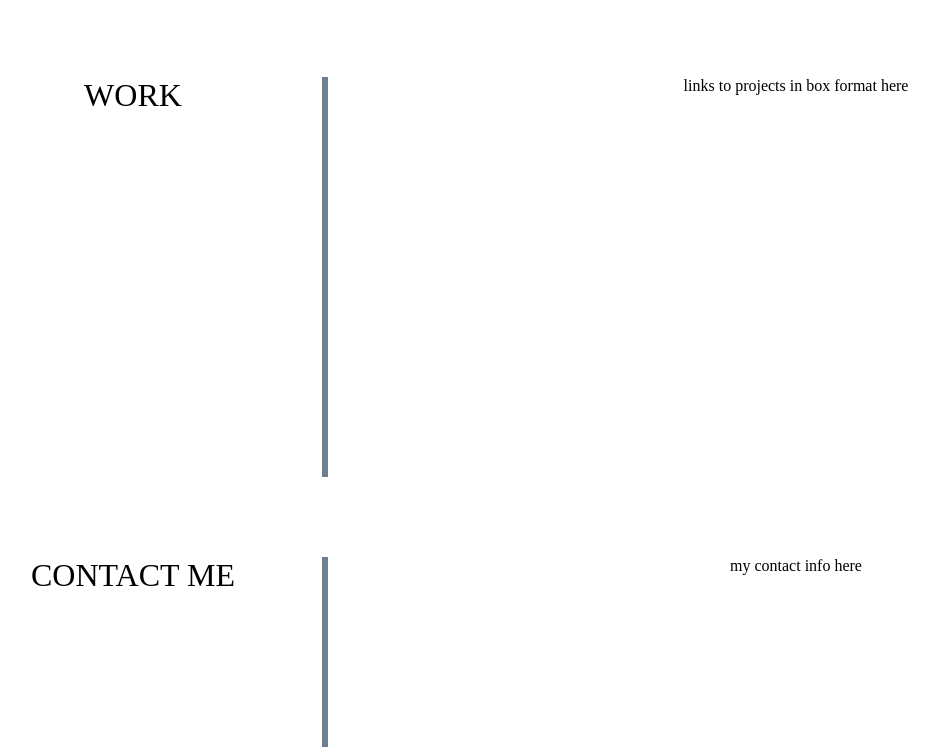
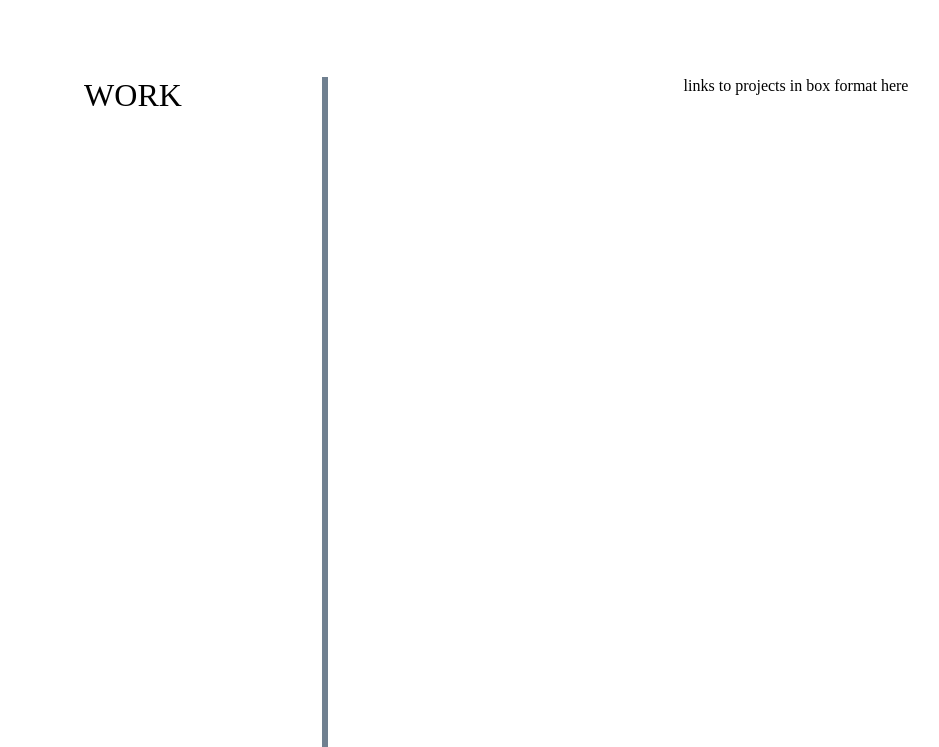
Before and after one commit to jrapich/jrapich-portfolio, a plain HTML site: page index.html in a window 1280 px wide. Shown: the part 693-1440 px from the top of the page, without its empty margins (56-995 px from the left). Drawn offline with Linux system fonts and the light colour scheme.

Commit message:
made works section double the height

```diff
--- a/assets/css/style.css
+++ b/assets/css/style.css
@@ -55,6 +55,16 @@ main section {
     align-items: center;
 }
 
+#work {
+    width: 100%;
+    height: 800px;
+    margin-left: 20px;
+    padding-left: 20px;
+    margin-bottom: 80px;
+    display: flex;
+    flex-direction: column;
+}
+
 aside {
     width: 30%;
     display: flex;
@@ -71,6 +81,10 @@ aside section {
     margin-bottom: 80px;
 }
 
+#workaside {
+    height:800px;
+}
+
 aside section p {
     font-size: 200%;
     display: flex;
--- a/index.html
+++ b/index.html
@@ -28,12 +28,12 @@
         <h4>Cool Subtitle Here!</h4>
     </section>
 
-    <main class="main">
+    <main>
         <section id="aboutMe">
             <p>about me text here</p>
         </section>
         <!--this section contains links to deployed projects-->
-        <section class="card" id="work">
+        <section id="work">
             <p>links to projects in box format here</p>
         </section>
         <section id="contactMe">
@@ -46,7 +46,7 @@
         <section>
             <p>ABOUT ME</p>
         </section>
-        <section>
+        <section id="workaside">
             <p>WORK</p>
         </section>
         <section>
```
